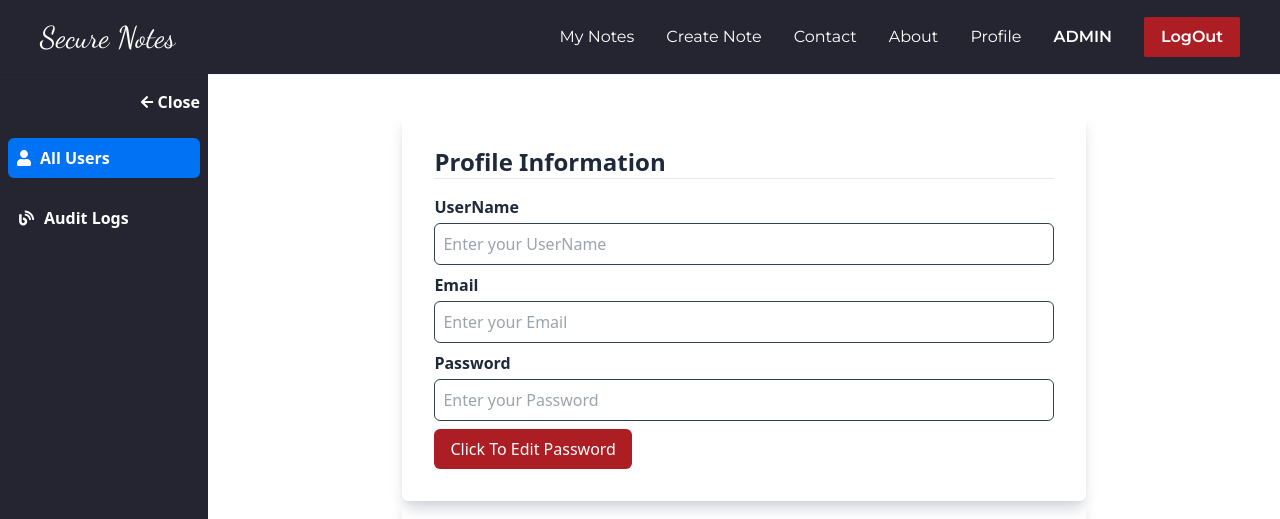
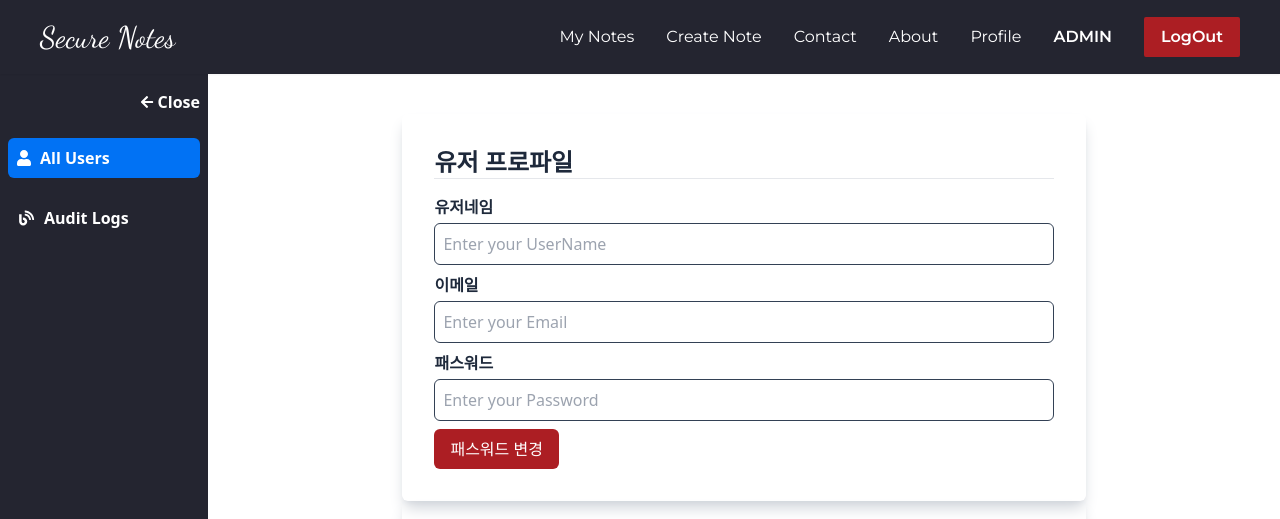
Before and after one commit to ch9729/pullStack_study_frontend, a React (Create React App) app: page /admin/users/1 in a window 1280 px wide. Shown: the top 519 px of the page. Built offline with nearby package versions, Linux system fonts and the light colour scheme; no server answers; sample sign-in values are in the browser's storage.

Commit message:
유저 업데이트 권한 수정

```diff
--- a/src/components/AuditLogs/AdminAuditLogs.js
+++ b/src/components/AuditLogs/AdminAuditLogs.js
@@ -144,7 +144,7 @@ const AdminAuditLogs = () => {
     //format the time bu using moment npm package
 
     const formattedDate = moment(item.timestamp).format(
-      "MMMM DD, YYYY, hh:mm A"
+      "YYYY/MM/DD hh:mm:ss a"
     );
 
     //set the data for each rows in the table according to the field name in columns
--- a/src/components/AuditLogs/UserDetails.js
+++ b/src/components/AuditLogs/UserDetails.js
@@ -8,6 +8,7 @@ import Buttons from "../../utils/Buttons";
 import toast from "react-hot-toast";
 import Errors from "../Errors";
 
+// 유저의 상세 정보
 const UserDetails = () => {
   const {
     register,
@@ -34,6 +35,7 @@ const UserDetails = () => {
   const [error, setError] = useState(null);
   const [isEditingPassword, setIsEditingPassword] = useState(false);
 
+  // 유저 정보를 가져온다.
   const fetchUserDetails = useCallback(async () => {
     setLoading(true);
     try {
@@ -43,14 +45,14 @@ const UserDetails = () => {
       setSelectedRole(response.data.role?.roleName || "");
     } catch (err) {
       setError(err?.response?.data?.message);
-      console.error("Error fetching user details", err);
+      console.error("유저 정보 가져오기 에러", err);
     } finally {
       setLoading(false);
     }
   }, [userId]);
 
   useEffect(() => {
-    //if user exist set the value by using the setValue function provided my react-hook-form
+    // react-hook-form 에 유저이름과 이메일을 업데이트
     if (user && Object.keys(user).length > 0) {
       setValue("username", user.userName);
       setValue("email", user.email);
@@ -63,21 +65,22 @@ const UserDetails = () => {
       setRoles(response.data);
     } catch (err) {
       setError(err?.response?.data?.message);
-      console.error("Error fetching roles", err);
+      console.error("권한 가져오기 에러", err);
     }
   }, []);
 
+  // 처음 시작시 유저정보와 권한정보를 가져온다.
   useEffect(() => {
     fetchUserDetails();
     fetchRoles();
   }, [fetchUserDetails, fetchRoles]);
 
-  //set the selected role
+  // 현재 선택한 권한 업데이트
   const handleRoleChange = (e) => {
     setSelectedRole(e.target.value);
   };
 
-  //handle update role
+  // 권한을 서버에 업데이트
   const handleUpdateRole = async () => {
     setUpdateRoleLoader(true);
     try {
@@ -100,7 +103,7 @@ const UserDetails = () => {
     }
   };
 
-  //handle update the password
+  // 패스워드 업데이트
   const handleSavePassword = async (data) => {
     setPasswordLoader(true);
     const newPassword = data.password;
@@ -190,7 +193,7 @@ const UserDetails = () => {
           <div className="lg:w-[70%] sm:w-[90%] w-full  mx-auto shadow-lg shadow-gray-300 p-8 rounded-md">
             <div>
               <h1 className="text-slate-800 text-2xl font-bold  pb-4">
-                Profile Information
+                유저 프로파일
                 <hr />
               </h1>
               <form
@@ -198,7 +201,7 @@ const UserDetails = () => {
                 onSubmit={handleSubmit(handleSavePassword)}
               >
                 <InputField
-                  label="UserName"
+                  label="유저네임"
                   required
                   id="username"
                   className="w-full"
@@ -210,7 +213,7 @@ const UserDetails = () => {
                   readOnly
                 />
                 <InputField
-                  label="Email"
+                  label="이메일"
                   required
                   id="email"
                   className="flex-1"
@@ -222,7 +225,7 @@ const UserDetails = () => {
                   readOnly
                 />
                 <InputField
-                  label="Password"
+                  label="패스워드"
                   required
                   autoFocus={isEditingPassword}
                   id="password"
@@ -243,7 +246,7 @@ const UserDetails = () => {
                     }
                     className="bg-customRed mb-0 w-fit px-4 py-2 rounded-md text-white"
                   >
-                    Click To Edit Password
+                    패스워드 변경
                   </Buttons>
                 ) : (
                   <div className="flex items-center gap-2 ">
@@ -251,7 +254,7 @@ const UserDetails = () => {
                       type="submit"
                       className="bg-btnColor mb-0 w-fit px-4 py-2 rounded-md text-white"
                     >
-                      {passwordLoader ? "Loading.." : "Save"}
+                      {passwordLoader ? "로딩중.." : "저장"}
                     </Buttons>
                     <Buttons
                       type="button"
@@ -260,7 +263,7 @@ const UserDetails = () => {
                       }
                       className="bg-customRed mb-0 w-fit px-4 py-2 rounded-md text-white"
                     >
-                      Cancel
+                      취소
                     </Buttons>
                   </div>
                 )}
--- a/src/components/AuditLogs/UserList.js
+++ b/src/components/AuditLogs/UserList.js
@@ -9,8 +9,8 @@ import { Link } from "react-router-dom";
 import { MdOutlineEmail } from "react-icons/md";
 import { MdDateRange } from "react-icons/md";
 
-//Material ui data grid has used for the table
-//initialize the columns for the tables and (field) value is used to show data in a specific column dynamically
+// 테이블 표시할때 DataGrid를 사용하여 userListsColumns은 제목열
+// rows는 테이블 데이터 표시
 export const userListsColumns = [
   {
     field: "username",
@@ -134,7 +134,7 @@ const UserList = () => {
 
   const rows = users.map((item) => {
     const formattedDate = moment(item.createdDate).format(
-      "YYYY-MM-DD hh:mm:ss a"
+      "YYYY/MM/DD/ hh:mm:ss a"
     );
 
     //set the data for each rows in the table according to the field name in columns
```
